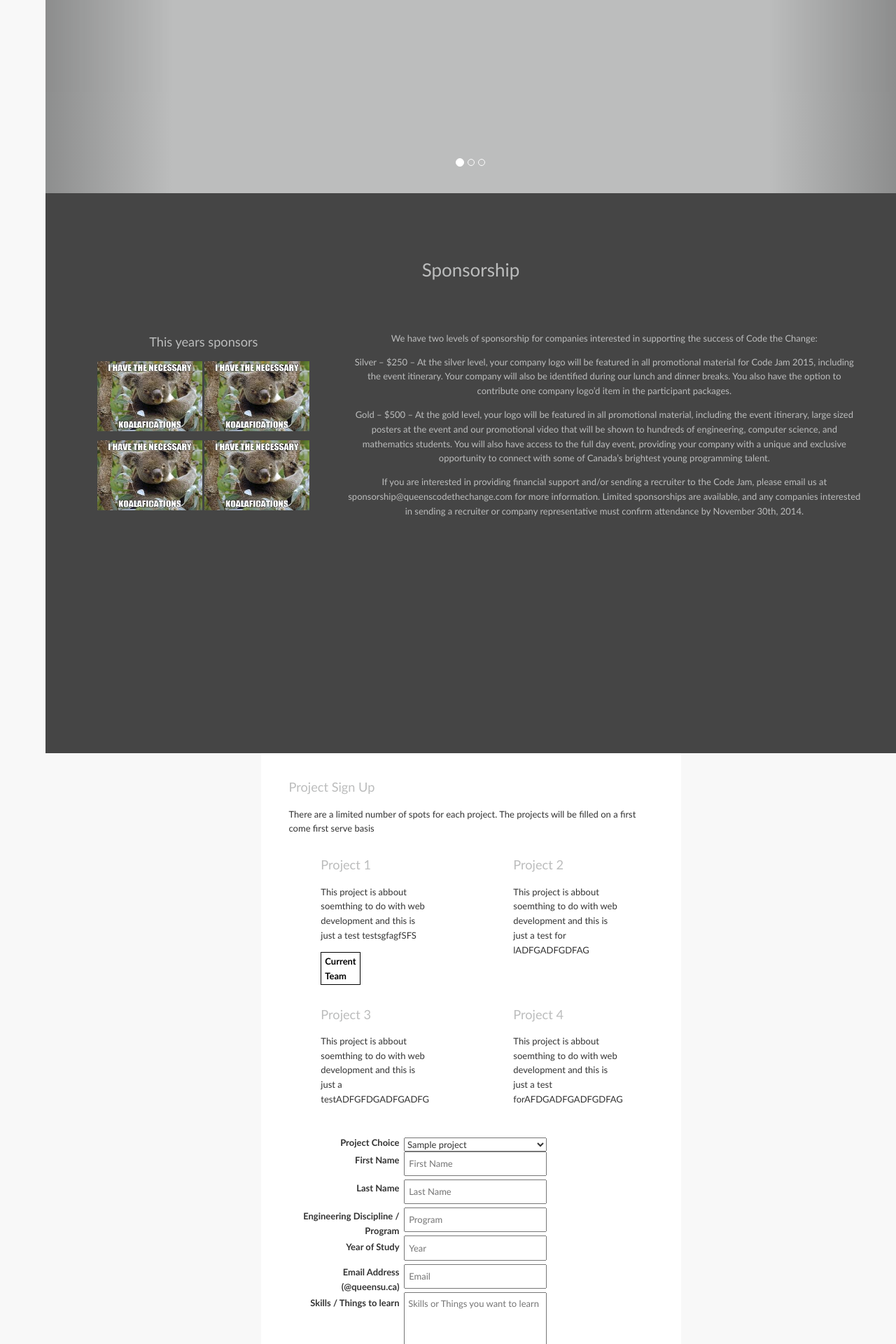
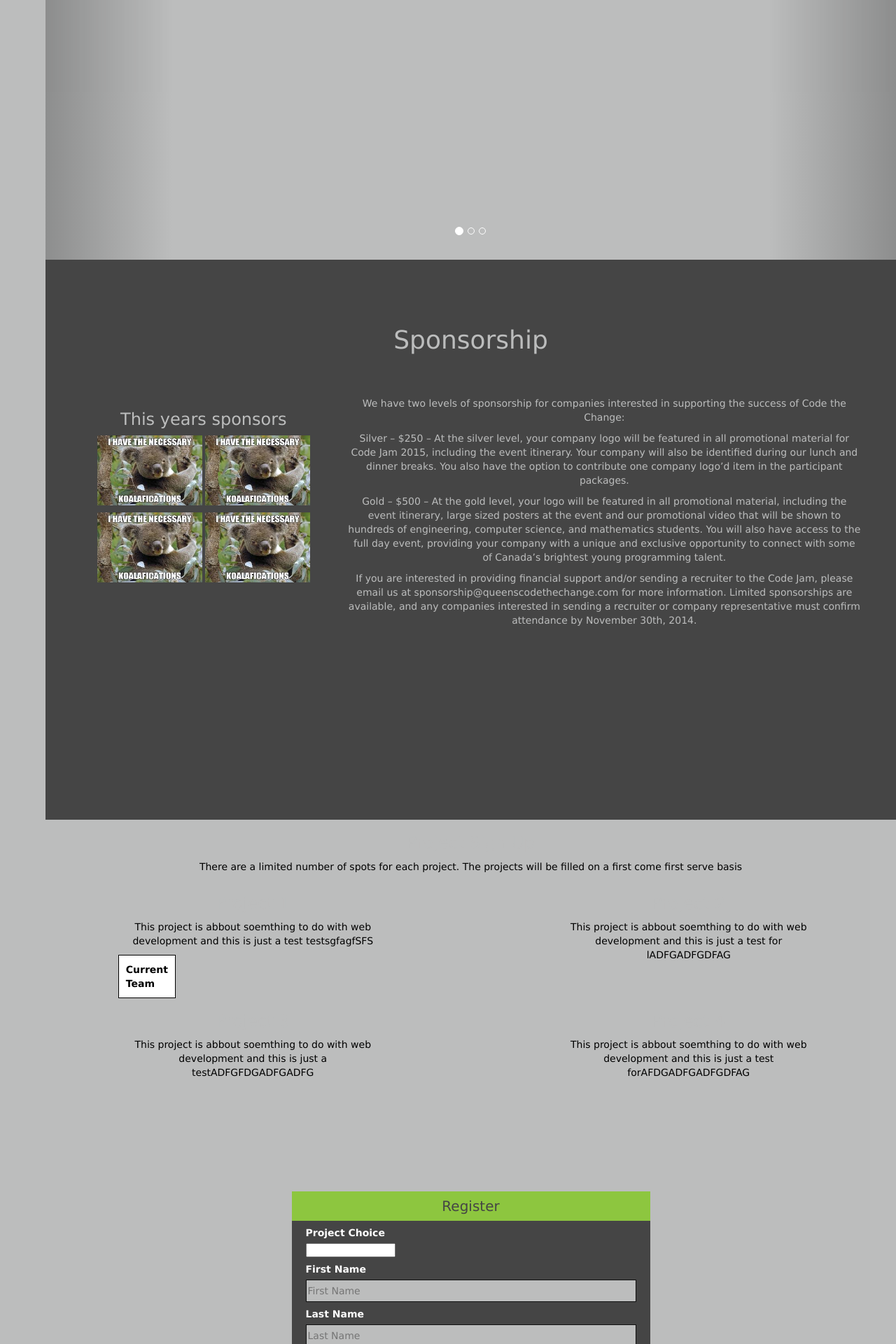
Before and after one commit to ChrisCartwright/QueensUCTC, a PHP site: page / in a window 1280 px wide. Shown: the part 3680-5600 px from the top of the page at 70% size. Run offline with PHP 8.4, Linux system fonts and the light colour scheme; tables that the repository leaves empty or names only in its code hold one stand-in row (values such as "Sample post"); lists and menus that the app fills with data are empty; some libraries are stand-ins or nearby versions.

Commit message:
contact and sync up

```diff
--- a/style.css
+++ b/style.css
@@ -348,95 +348,6 @@
     padding:0;
 }
 
-form ul {
-    list-style: none;
-    margin: 0 auto;
-}
-
-form li {
-    margin: 5px;
-}
-
-label {
-    vertical-align: middle;
-    display: block;
-    float: left;
-    clear: left;
-    text-align: right;
-    width: 30%;
-    padding: 0em 0 0 0;
-    margin: .15em .5em 0 0;
-}
-
-
-input, select, textarea {
-    display: block;
-    margin: 0;
-    padding: .4em;
-    width: 40%;
-}
-
-
-input {
-    font-size: .9em;
-}
-
-select {
-    padding: 0;
-    margin-bottom: 0;
-    position: relative;
-    top: 0.4em;
-}
-
-textarea {
-    font-family: Arial, Helvetica, sans-serif;
-    font-size: .9em;
-    height: 5em;
-    line-height: 1.5em;
-}
-
-
-
-
-form *:focus {
-    border: 2px solid black;
-    outline: none;
-}
-
-input:valid, textarea:valid {
-    background: #efe;
-}
-
-
-.buttons {
-    text-align: center;
-    margin: 20px 0 0 0;
-}
-
-input[type="submit"] {
-    display: inline;
-    margin: 0 20px;
-    width: 12em;
-    padding: 10px;
-    border: 2px solid black;
-    color: black;
-    background: #BCBDBD;
-    font-weight: bold;
-    -webkit-appearance: none;
-}
-
-input[type="submit"]:hover {
-    cursor: pointer;
-    background: #454545;
-    color: black;
-}
-
-input[type="submit"]:active {
-    background: #eee;
-    -moz-box-shadow: 0 0 .5em rgba(0, 0, 0, .8) inset;
-    -webkit-box-shadow: 0 0 .5em rgba(0, 0, 0, .8) inset;
-    box-shadow: 0 0 .5em rgba(0, 0, 0, .8) inset;
-}
 
 
 table {
@@ -725,91 +636,6 @@
 }
 
 
-/*
-*
-*	CSSG Collections: Forms
-*	designed and coded by Alen Grakalic (http://cssglobe.com)
-*	brought to you by Templatica (http://templatica.com)
-*
-*/
-
-body{
-    background:#f8f8f8;
-    font:13px Trebuchet MS, Arial, Helvetica, Sans-Serif;
-    color:#333;
-    line-height:160%;
-    margin:0;
-    padding:0;
-    text-align:center;
-}
-
-h1{
-    font-size:200%;
-    font-weight:normal;
-}
-h2, h3, h4, h5, h6{
-    font-weight:normal;
-    margin:1em 0;
-}
-h2{
-    font-size:160%;
-}
-h3{
-    font-size:140%;
-}
-h4{
-    font-size:120%;
-}
-
-a{
-    text-decoration:none;
-    color:#f30;
-}
-a:hover{
-    color:#999;
-}
-table, input, textarea, select, li{
-    font:100% Trebuchet MS, Arial, Helvetica, Sans-Serif;
-    line-height:160%;
-    color:#333;
-}
-p, blockquote, ul, ol, form{
-    margin:1em 0;
-}
-blockquote{
-}
-img{
-    border:none;
-}
-hr{
-    display:none;
-}
-table{
-    margin:1em 0;
-    width:100%;
-    border-collapse:collapse;
-}
-th, td{
-    padding:2px 5px;
-}
-th{
-    text-align:left;
-}
-li{
-    display:list-item;
-}
-
-#container{
-    margin:0 auto;
-    background:#fff;
-    width:600px;
-    padding:20px 40px;
-    text-align:left;
-}
-
-
-
-
 #form2{
     margin-top: 150px;
     display: inline-block;
@@ -833,19 +659,76 @@
     padding-bottom:1em;
 }
 #form2 legend{display:none;}
-#form2 p{margin:.5em 20px;}
+
+#form2 p{
+    margin:.5em 20px;
+    text-align: left;
+}
 #form2 label{
     display: block;
     margin-left: 0;
-    text-align: center;
+    text-align: left;
 }
 #form2 input, #form2 textarea{
-    width:75%;
+    width:100%;
     border:1px solid #111;
     background-color: #BCBDBD;
     color:#454545;
 }
 #form2 textarea{
-    height:125px;
+    height: 10vh;
     overflow:auto;
 }
+
+#form2 input {
+    height: 4vh;
+}
+
+
+#form1{
+    margin-top: 150px;
+    display: inline-block;
+    color:#fff;
+    width:40vw;
+    text-align: center;
+}
+#form1 h3{
+    margin:0;
+    background-color: #8dc63f;
+    color: #454545;
+    font-size:20px;
+    border-bottom:none;
+}
+#form1 h3 span{
+    display:block;
+    padding:10px 20px;
+}
+#form1 fieldset{
+    background:#454545;
+    padding-bottom:1em;
+}
+#form1 legend{display:none;}
+
+#form1 p{
+    margin:.5em 20px;
+    text-align: left;
+}
+#form1 label{
+    display: block;
+    margin-left: 0;
+    text-align: left;
+}
+#form1 input, #form1 textarea{
+    width:100%;
+    border:1px solid #111;
+    background-color: #BCBDBD;
+    color:#454545;
+}
+#form1 textarea{
+    height: 10vh;
+    overflow:auto;
+}
+
+#form1 input {
+    height: 4vh;
+}
--- a/templates/project.php
+++ b/templates/project.php
@@ -80,11 +80,10 @@
         </div>
     </div>-->
 
-    <form id="form1" action="admin.php" method="post">
-
-<ul>
-
-    <li>
+    <form id="form2" action="admin.php" method="post">
+        <h3><span>Register</span></h3>
+        <fieldset><legend>Register form</legend>
+        <p class="first">
         <label for="project">Project Choice</label>
         <?php
             $count = 0;
@@ -109,43 +108,41 @@
             }
             echo "</select>";
         ?>
-    </li>
-
-    <li>
+        </p>
+            <p>
         <label for="firstName">First Name</label>
         <input type="text" name="firstName" id="firstName" placeholder="First Name" required maxlength="25" />
-    </li>
+        </p>
+            <p>
 
-    <li>
+
         <label for="lastName">Last Name</label>
         <input type="text" name="lastName" id="lastName" placeholder="Last Name" required maxlength="25" />
-    </li>
+</p>
+            <p>
 
-    <li>
+
         <label for="program">Engineering Discipline / Program</label>
         <input type="text" name="program" id="program" placeholder="Program" required maxlength="25" />
-    </li>
+            </p>
+            <p>
 
-    <li>
+
         <label for="year">Year of Study</label>
         <input type="text" name="year" id="year" placeholder="Year" required maxlength="5" />
-    </li>
-
-    <li>
+            </p>
+            <p>
         <label for="email">Email Address (@queensu.ca)</label>
         <input type="text" name="email" id="email" placeholder="Email" required maxlength="40" />
-    </li>
+            </p>
+            <p>
 
-    <li>
+
         <label for="skills">Skills / Things to learn</label>
         <textarea name="skills" id="skills" placeholder="Skills or Things you want to learn" required maxlength="255" style="height: 30em;"></textarea>
-    </li>
+            </p>
+        <p class="submit"><input type="submit" name="submit" value="submit" /></p>
 
-</ul>
 
-    <div class="buttons">
-        <input type="submit" name="submit" value="submit" />
-
-    </div>
-
+</fieldset>
 </form>
```
